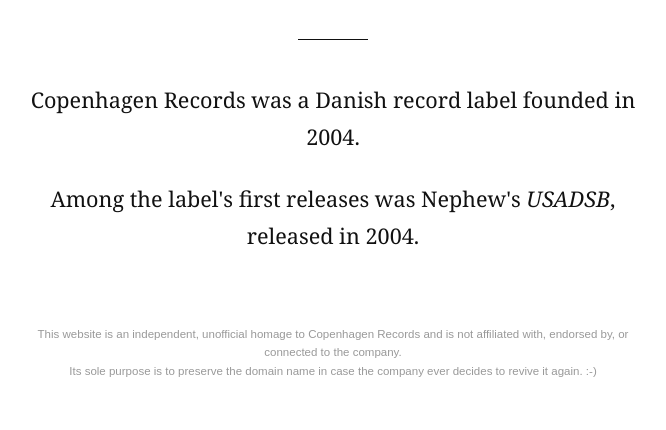
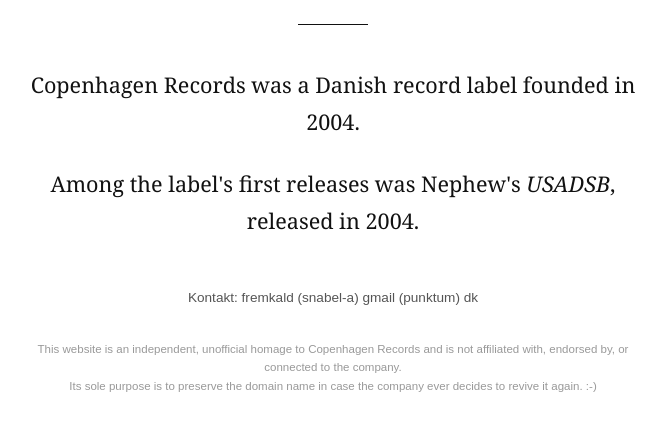
Before and after one commit to kfrost8660/copenhagenrecords.dk, a plain HTML site: page index.html in a window 1280 px wide. Shown: the part 304-734 px from the top of the page, without its empty margins (307-973 px from the left). Drawn offline with Linux system fonts and the light colour scheme.

Commit message:
Add contact section and adjust note margin
Added a contact section with email information and adjusted margin for the note section.

```diff
--- a/index.html
+++ b/index.html
@@ -62,8 +62,15 @@
       font-style: italic;
     }
 
+    .contact {
+      margin: 50px auto 0;
+      font-family: Arial, Helvetica, sans-serif;
+      font-size: 0.85rem;
+      color: #555;
+    }
+
     .note {
-      margin: 70px auto 0;
+      margin: 35px auto 0;
       max-width: 620px;
       color: #999;
       font-family: Arial, Helvetica, sans-serif;
@@ -93,6 +100,10 @@
       Among the label's first releases was Nephew's <em>USADSB</em>, released in 2004.
     </p>
 
+    <div class="contact">
+      Kontakt: fremkald (snabel-a) gmail (punktum) dk
+    </div>
+
     <div class="note">
       This website is an independent, unofficial homage to Copenhagen Records and is not affiliated with, endorsed by, or connected to the company.<br>
       Its sole purpose is to preserve the domain name in case the company ever decides to revive it again. :-)
```
